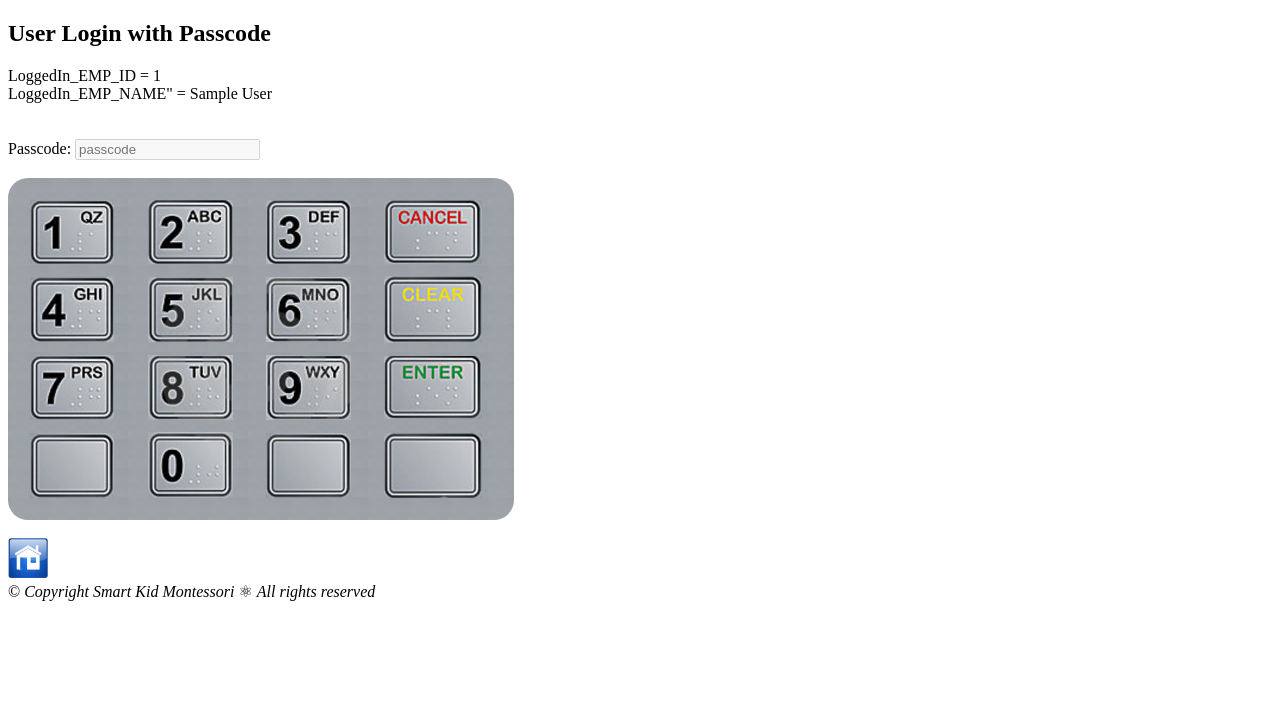
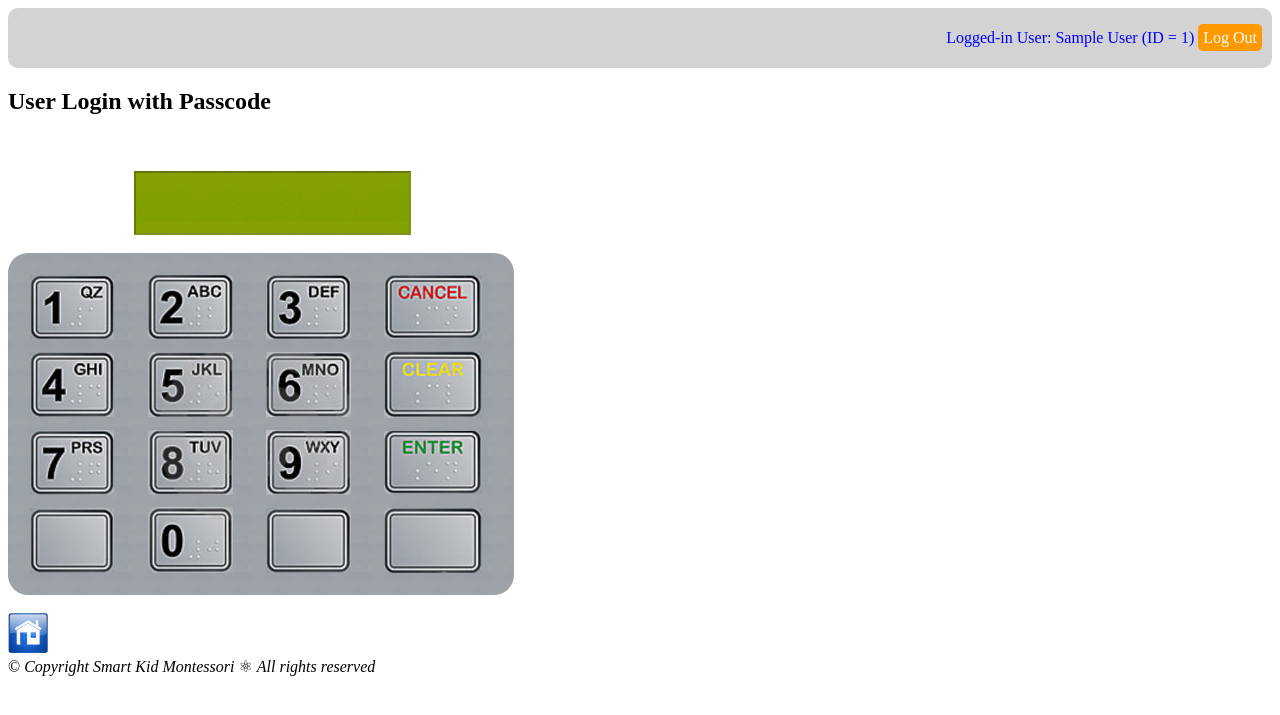
Before and after one commit to hoquangdung/Montessori, a PHP site: page /login.php in a window 1280 px wide. Shown: the top 715 px of the page. Run offline with PHP 8.4, Linux system fonts and the light colour scheme; the visitor is signed in with stand-in values (Sample User, id 1).

Commit message:
bugs in login solved, header added

```diff
--- /dev/null
+++ b/header_log_in_out.php
@@ -0,0 +1,60 @@
+<header>
+
+<div style="
+	display: table;
+	height: 40px;
+    width: 100%;
+    margin: 0px;
+    background: lightgray;
+    border-radius: 10px;
+    text-align: right;">
+
+	<div style="
+		display: table-cell;
+		height: 40px;
+    	width: 100%;
+    	padding: 10px;
+    	vertical-align: middle;">
+
+	<?php
+
+	//if currently some user is logging in
+	if (isset($_SESSION['LoggedIn_EMP_ID']) &&
+    	isset($_SESSION['LoggedIn_EMP_NAME']))
+	{
+		echo '<font color="blue">';
+		echo 'Logged-in User: ' .
+				$_SESSION['LoggedIn_EMP_NAME'] . ' ' .
+				'(ID = ' . $_SESSION['LoggedIn_EMP_ID'] . ')';
+		echo ' <a href="logout.php" style="background-color: rgb(255, 153, 0); color: white; text-decoration: none; padding: 5px; border-radius: 5px"> Log Out </a>';
+		echo '</font>';
+	}
+
+	//else: if currently NO user is logging in
+	else
+	{
+			echo '<font color="red">';
+			echo 'Please';
+			echo ' <a href="login.php" style="background-color: blue; color: white; text-decoration: none; padding: 5px; border-radius: 5px">Log In</a>';
+			echo '</font>';
+
+			//if this is not login page, then load it
+			if ($_SERVER["PHP_SELF"] != "/montessori/login.php")
+			{
+				echo '<script type="text/javascript">';
+    			echo 'window.location.replace("login.php");';
+    			echo '</script>';
+    		}
+    		//else: if this is login page, do nothing
+    		//since the log in key pad is already in place
+	}
+
+	?>
+
+
+
+	</div>
+
+</div>
+
+</header>
--- a/keypad.css
+++ b/keypad.css
@@ -7,6 +7,20 @@ table {
 	background-image: url("images/icons/keypad_bgr.png");
 	background-repeat: all;
 
+}
+
+
+input#passCode {
+	background-image: url("images/backgrounds/lcd_green.png");
+	background-repeat: repeat;
+	margin-left: 10%;
+	width: 20%;
+	height: 40px;
+	padding: 10px;
+	font-family: "Arial Black", Times, serif;
+	color: black;
+	font-size: 200%;
+	text-align: left;
 }
 
 table td {
--- a/login.php
+++ b/login.php
@@ -14,28 +14,11 @@ session_start();
 </head>
 <body>
 
-<h2>User Login with Passcode</h2>
-
-
 <?php
-
-if (isset($_SESSION["LoggedIn_EMP_ID"]))
-{
-	echo 'LoggedIn_EMP_ID = ' .
-			$_SESSION["LoggedIn_EMP_ID"] . '<br/>';
-}
-if (isset($_SESSION["LoggedIn_EMP_NAME"]))
-{
-	echo 'LoggedIn_EMP_NAME" = ' .
-			$_SESSION["LoggedIn_EMP_NAME"] . '<br/>';
-}
-else
-{
-	echo '<br/>&#9888; &#9888; No Logged-in User &#9888; &#9888;<br/>';
-}
-
+	include 'header_log_in_out.php'
 ?>
 
+<h2>User Login with Passcode</h2>
 
 <br/>
 <br/>
@@ -44,10 +27,9 @@ else
 
 <form name="keypadForm" action="keypad_process.php" method="post">
 
-	<input type='hidden' id='keys'		name='keys'			value=''>
+	<input type='hidden' id='keys' name='keys' value=''>
 
-	<label>Passcode: </label>
-	<input type="text" id="passCode" name="passCode" placeholder="passcode" value='' disabled>
+	<input type="password" id="passCode" name="passCode" value='' disabled>
 
 	<br/>
 	<br/>
```
Also changed, not shown: index.php (+11 -2 lines), keypad_process.php (+72 -25 lines), logout.php (+19 -7 lines), report_activities.php (+9 -0 lines), report_activity_subtypes.php (+9 -0 lines), report_activity_types.php (+9 -0 lines), report_educations.php (+9 -0 lines), report_employees.php (+9 -0 lines), report_positions.php (+9 -0 lines), report_students.php (+9 -0 lines), sql_queries.php (+10 -5 lines), test.php (deleted, +0 -13 lines), images/backgrounds/lcd_green.png (added), images/icons/ATM_keypad.jpg (deleted), 2 more files.
